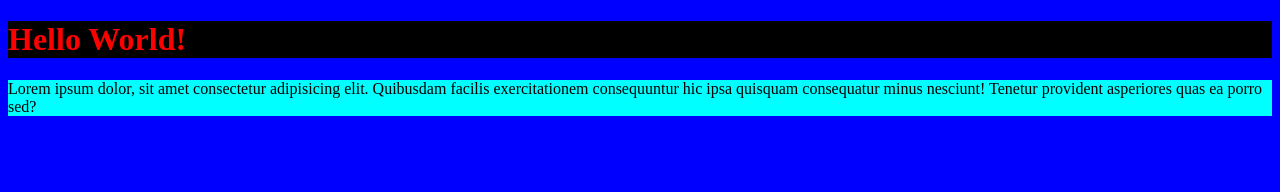
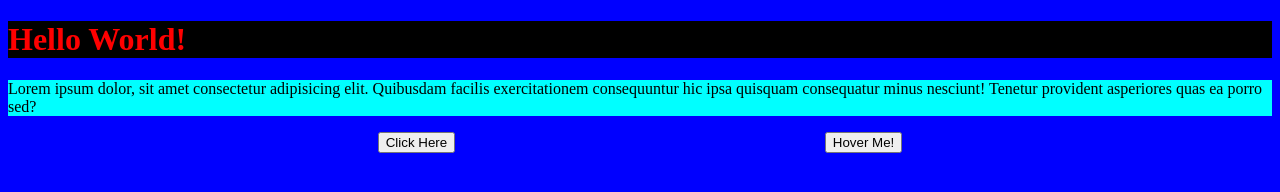
Before and after one commit to Jyothiumar/simple, a plain HTML site: page index.html in a window 1280 px wide. Drawn offline with Linux system fonts and the light colour scheme.

Commit message:
file added

```diff
--- a/app.css
+++ b/app.css
@@ -8,3 +8,11 @@ h1 {
 p {
   background-color: aqua;
 }
+.button {
+  display: flex;
+  flex-direction: row;
+  justify-content: space-evenly;
+  align-items: center;
+  text-align: center;
+  /* background-color: violet; */
+}
--- a/index.html
+++ b/index.html
@@ -14,5 +14,9 @@
       facilis exercitationem consequuntur hic ipsa quisquam consequatur minus
       nesciunt! Tenetur provident asperiores quas ea porro sed?
     </p>
+    <div class="button">
+      <button class="btn-1">Click Here</button>
+      <button class="btn-2">Hover Me!</button>
+    </div>
   </body>
 </html>
```
